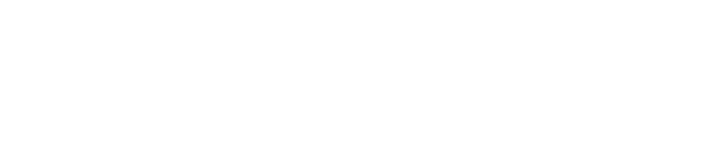
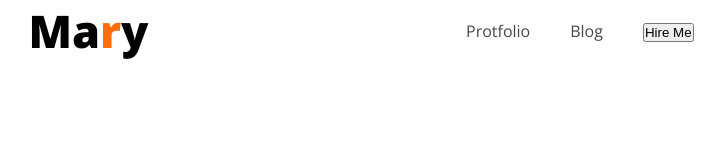
Before and after one commit to Rajaul09/protfolio, a plain HTML site: page index.html in a window 1280 px wide. Shown: the whole page, without its empty margins (269-994 px from the left). Drawn offline with nearby package versions, Linux system fonts and the light colour scheme.

Commit message:
nav complete

```diff
--- a/index.html
+++ b/index.html
@@ -4,8 +4,27 @@
     <meta charset="UTF-8">
     <meta name="viewport" content="width=device-width, initial-scale=1.0">
     <title>Protfolio</title>
+    <link rel="preconnect" href="https://fonts.googleapis.com">
+<link rel="preconnect" href="https://fonts.gstatic.com" crossorigin>
+<link href="https://fonts.googleapis.com/css2?family=Open+Sans:ital,wght@0,300..800;1,300..800&display=swap" rel="stylesheet">
+    <link rel="stylesheet" href="./style.css">
 </head>
-<body>
+<body class="open-sans-normal">
+    <header>
+        <nav class="">
+            <h3 class="nav-title">Ma<span class="span">r</span>y</h3>
+            <ul>
+                <li><a class="dark-2" href="">Protfolio</a></li>
+                <li><a class="dark-2" href="">Blog</a></li>
+                <li><a href=""><button>Hire Me</button></a></li>
+            </ul>
+        </nav>
+    </header>
+    <main>
 
+    </main>
+    <footer>
+
+    </footer>
 </body>
 </html>
--- a/style.css
+++ b/style.css
@@ -0,0 +1,40 @@
+/* Nav Style */
+
+*{
+    margin: 0;
+    padding: 0;
+}
+.open-sans-normal {
+    font-family: "Open Sans", sans-serif;
+    font-optical-sizing: auto;
+    font-style: normal;
+    font-variation-settings:
+      "wdth" 100;
+  }
+
+nav{
+ display: flex;
+ justify-items: center;
+ justify-content: space-evenly;
+}
+.nav-title{
+    font-weight: 800;
+    font-size: 45px;
+}
+.span{
+    color: rgb(253, 110, 10);
+}
+nav ul li{
+    list-style: none;
+    margin: 20px;
+}
+nav li a{
+    text-decoration: none;
+}
+.dark-2{
+    color: rgb(71, 71, 71);
+    font-weight: 400;
+}
+nav ul{
+    display: flex;
+}
```
